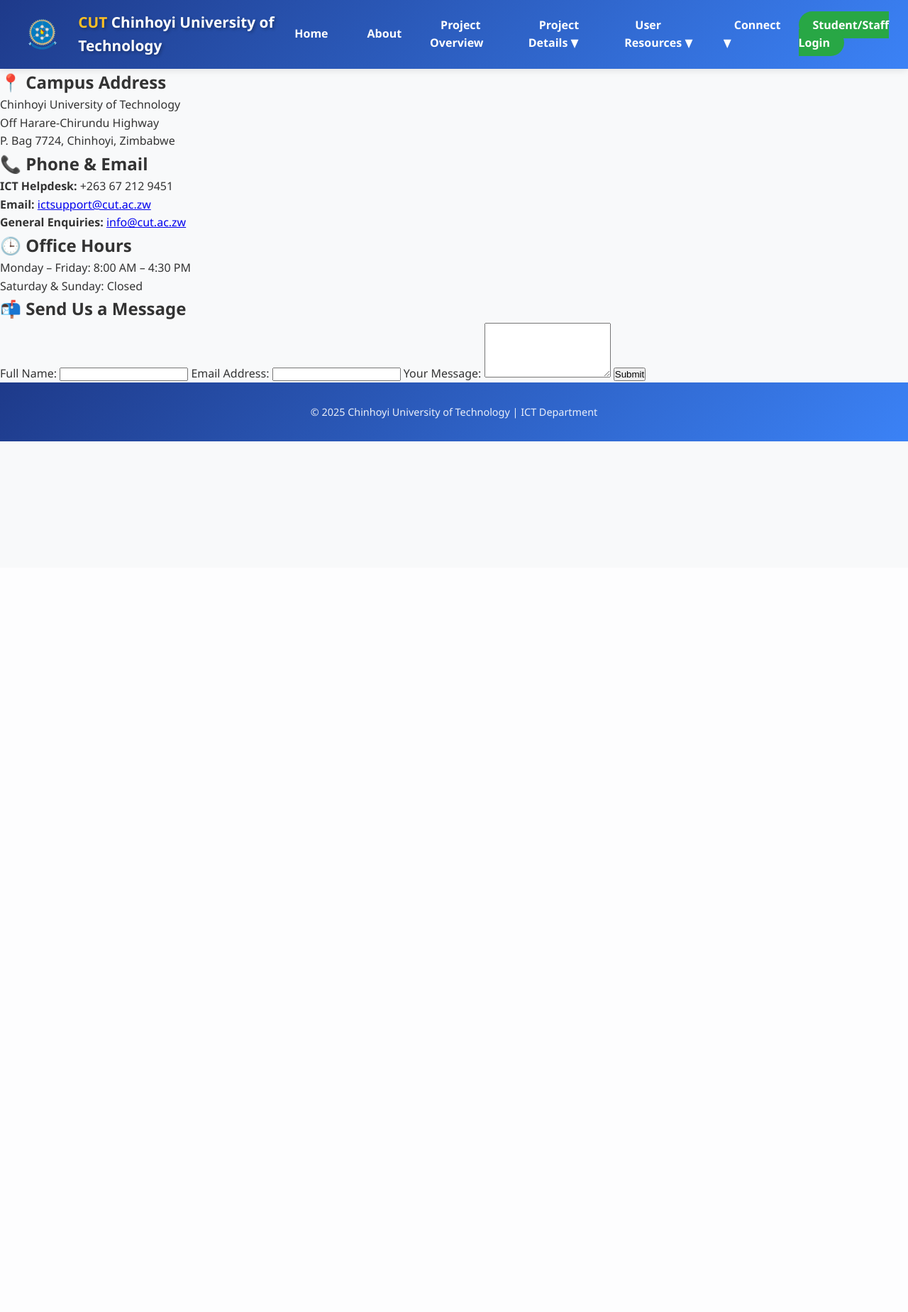
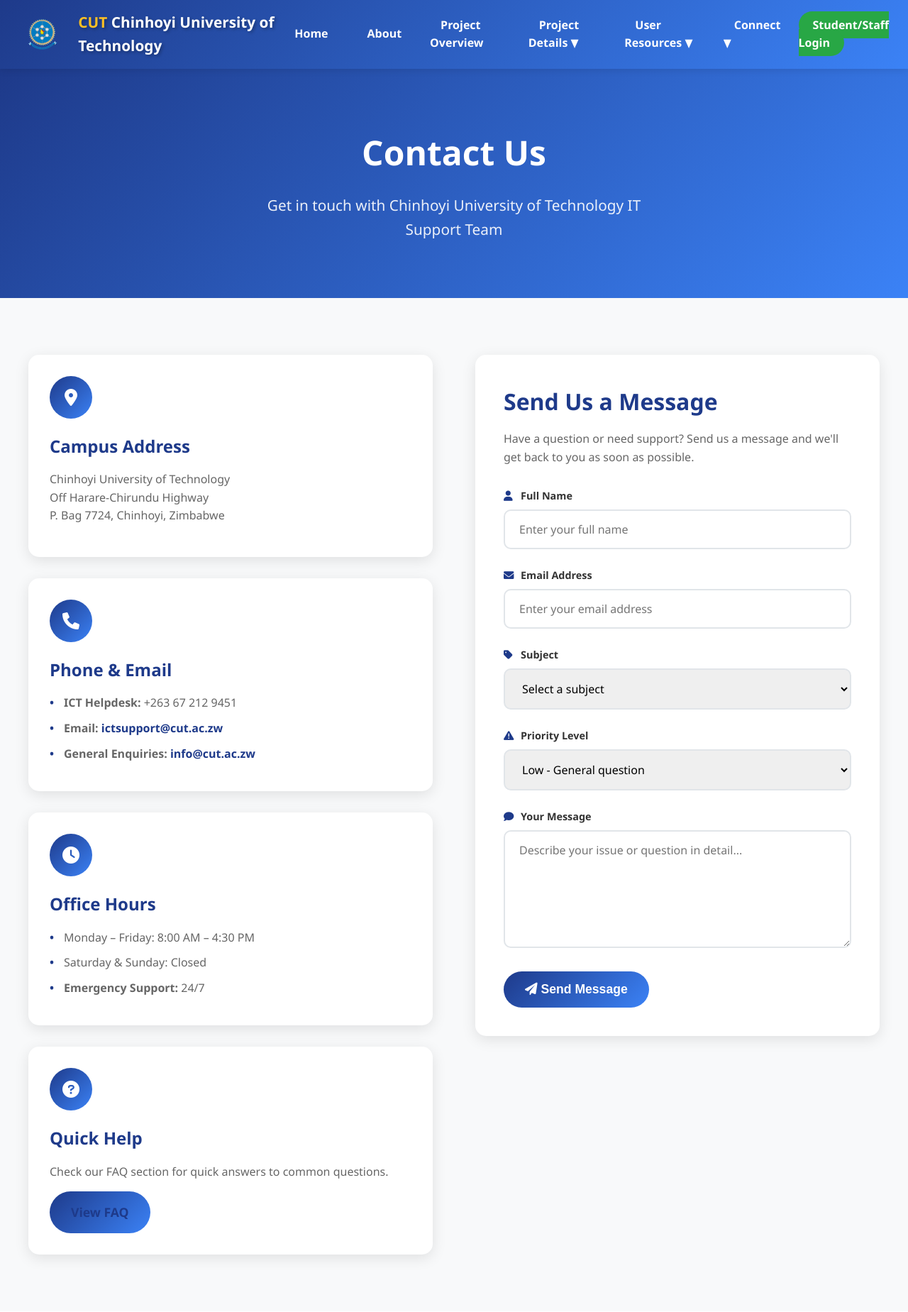
Before and after one commit to PraiseTechzw/Elearning-web-theo-s-project, a PHP site: page /campus-support/pages/contact.html in a window 1280 px wide. Shown: the top 1849 px of the page at 71% size. Before the commit the page ends 622 px from the top, so only its background shows below. Run offline with PHP 8.4, Linux system fonts and the light colour scheme.

Commit message:
Revamp contact page layout and functionality, enhancing user experience with a new design, improved contact form, and added FAQ section for better support.

```diff
--- a/assets/css/styles.css
+++ b/assets/css/styles.css
@@ -763,6 +763,231 @@
   line-height: 1.6;
 }
 
+/* Contact Page Styles */
+.contact-main {
+  min-height: 100vh;
+  background: #f8f9fa;
+}
+
+.contact-hero {
+  background: linear-gradient(135deg, #1e3a8a, #3b82f6);
+  color: white;
+  padding: 80px 20px;
+  text-align: center;
+}
+
+.contact-hero h1 {
+  font-size: 3rem;
+  margin-bottom: 20px;
+  font-weight: 700;
+}
+
+.contact-hero p {
+  font-size: 1.3rem;
+  opacity: 0.9;
+  max-width: 600px;
+  margin: 0 auto;
+}
+
+.contact-content {
+  padding: 80px 20px;
+}
+
+.contact-grid {
+  display: grid;
+  grid-template-columns: 1fr 1fr;
+  gap: 60px;
+  align-items: start;
+}
+
+.contact-info {
+  display: grid;
+  gap: 30px;
+}
+
+.info-card {
+  background: white;
+  padding: 30px;
+  border-radius: 15px;
+  box-shadow: 0 5px 20px rgba(0, 0, 0, 0.1);
+  transition: transform 0.3s ease;
+}
+
+.info-card:hover {
+  transform: translateY(-5px);
+}
+
+.info-icon {
+  width: 60px;
+  height: 60px;
+  background: linear-gradient(135deg, #1e3a8a, #3b82f6);
+  border-radius: 50%;
+  display: flex;
+  align-items: center;
+  justify-content: center;
+  margin-bottom: 20px;
+}
+
+.info-icon i {
+  font-size: 1.5rem;
+  color: white;
+}
+
+.info-card h3 {
+  color: #1e3a8a;
+  font-size: 1.5rem;
+  margin-bottom: 15px;
+  font-weight: 600;
+}
+
+.info-card p {
+  color: #666;
+  line-height: 1.6;
+  margin-bottom: 15px;
+}
+
+.info-card ul {
+  list-style: none;
+  padding: 0;
+}
+
+.info-card li {
+  color: #666;
+  margin-bottom: 10px;
+  padding-left: 20px;
+  position: relative;
+}
+
+.info-card li::before {
+  content: "•";
+  position: absolute;
+  left: 0;
+  color: #1e3a8a;
+  font-weight: bold;
+}
+
+.info-card a {
+  color: #1e3a8a;
+  text-decoration: none;
+  font-weight: 600;
+}
+
+.info-card a:hover {
+  color: #3b82f6;
+}
+
+.contact-form-section {
+  background: white;
+  padding: 40px;
+  border-radius: 15px;
+  box-shadow: 0 5px 20px rgba(0, 0, 0, 0.1);
+}
+
+.form-container h2 {
+  color: #1e3a8a;
+  font-size: 2rem;
+  margin-bottom: 15px;
+  font-weight: 700;
+}
+
+.form-container p {
+  color: #666;
+  margin-bottom: 30px;
+  line-height: 1.6;
+}
+
+.contact-form .form-group {
+  margin-bottom: 25px;
+}
+
+.contact-form .form-group label {
+  display: block;
+  color: #333;
+  font-weight: 600;
+  margin-bottom: 8px;
+  font-size: 0.9rem;
+  display: flex;
+  align-items: center;
+  gap: 8px;
+}
+
+.contact-form .form-group label i {
+  color: #1e3a8a;
+  width: 16px;
+}
+
+.contact-form input,
+.contact-form select,
+.contact-form textarea {
+  width: 100%;
+  padding: 15px 20px;
+  border: 2px solid #e1e5e9;
+  border-radius: 10px;
+  font-size: 1rem;
+  transition: all 0.3s ease;
+  box-sizing: border-box;
+  font-family: inherit;
+}
+
+.contact-form input:focus,
+.contact-form select:focus,
+.contact-form textarea:focus {
+  outline: none;
+  border-color: #1e3a8a;
+  box-shadow: 0 0 0 3px rgba(30, 58, 138, 0.1);
+}
+
+.contact-form textarea {
+  resize: vertical;
+  min-height: 120px;
+}
+
+.faq-section {
+  background: white;
+  padding: 80px 20px;
+}
+
+.faq-section h2 {
+  text-align: center;
+  color: #1e3a8a;
+  font-size: 2.5rem;
+  margin-bottom: 50px;
+  font-weight: 700;
+}
+
+.faq-grid {
+  display: grid;
+  grid-template-columns: repeat(auto-fit, minmax(300px, 1fr));
+  gap: 30px;
+}
+
+.faq-item {
+  background: #f8f9fa;
+  padding: 30px;
+  border-radius: 15px;
+  transition: transform 0.3s ease;
+  border-left: 4px solid #1e3a8a;
+}
+
+.faq-item:hover {
+  transform: translateY(-5px);
+  background: white;
+  box-shadow: 0 10px 25px rgba(0, 0, 0, 0.1);
+}
+
+.faq-item h4 {
+  color: #1e3a8a;
+  font-size: 1.3rem;
+  margin-bottom: 15px;
+  font-weight: 600;
+}
+
+.faq-item p {
+  color: #666;
+  line-height: 1.6;
+  margin: 0;
+}
+
 /* Mobile menu button */
 .mobile-menu-btn {
   display: none;
--- a/pages/contact.html
+++ b/pages/contact.html
@@ -45,50 +45,162 @@
     </nav>
   </header>
 
-  <main>
-    <section class="module">
-      <h2>📍 Campus Address</h2>
-      <p>Chinhoyi University of Technology<br />
-         Off Harare-Chirundu Highway<br />
+  <main class="contact-main">
+    <div class="contact-hero">
+      <div class="container">
+        <h1>Contact Us</h1>
+        <p>Get in touch with Chinhoyi University of Technology IT Support Team</p>
+      </div>
+    </div>
+
+    <section class="contact-content">
+      <div class="container">
+        <div class="contact-grid">
+          <div class="contact-info">
+            <div class="info-card">
+              <div class="info-icon">
+                <i class="fas fa-map-marker-alt"></i>
+              </div>
+              <h3>Campus Address</h3>
+              <p>Chinhoyi University of Technology<br>
+                 Off Harare-Chirundu Highway<br>
                  P. Bag 7724, Chinhoyi, Zimbabwe</p>
-    </section>
+            </div>
 
-    <section class="module">
-      <h2>📞 Phone & Email</h2>
+            <div class="info-card">
+              <div class="info-icon">
+                <i class="fas fa-phone"></i>
+              </div>
+              <h3>Phone & Email</h3>
               <ul>
                 <li><strong>ICT Helpdesk:</strong> +263 67 212 9451</li>
                 <li><strong>Email:</strong> <a href="mailto:ictsupport@cut.ac.zw">ictsupport@cut.ac.zw</a></li>
                 <li><strong>General Enquiries:</strong> <a href="mailto:info@cut.ac.zw">info@cut.ac.zw</a></li>
               </ul>
-    </section>
+            </div>
 
-    <section class="module">
-      <h2>🕒 Office Hours</h2>
+            <div class="info-card">
+              <div class="info-icon">
+                <i class="fas fa-clock"></i>
+              </div>
+              <h3>Office Hours</h3>
               <ul>
                 <li>Monday – Friday: 8:00 AM – 4:30 PM</li>
                 <li>Saturday & Sunday: Closed</li>
+                <li><strong>Emergency Support:</strong> 24/7</li>
               </ul>
+            </div>
+
+            <div class="info-card">
+              <div class="info-icon">
+                <i class="fas fa-question-circle"></i>
+              </div>
+              <h3>Quick Help</h3>
+              <p>Check our FAQ section for quick answers to common questions.</p>
+              <a href="#" class="btn btn-primary">View FAQ</a>
+            </div>
+          </div>
+
+          <div class="contact-form-section">
+            <div class="form-container">
+              <h2>Send Us a Message</h2>
+              <p>Have a question or need support? Send us a message and we'll get back to you as soon as possible.</p>
+
+              <form id="contactForm" class="contact-form">
+                <div class="form-group">
+                  <label for="name">
+                    <i class="fas fa-user"></i>
+                    Full Name
+                  </label>
+                  <input type="text" id="name" name="name" required placeholder="Enter your full name">
+                </div>
+
+                <div class="form-group">
+                  <label for="email">
+                    <i class="fas fa-envelope"></i>
+                    Email Address
+                  </label>
+                  <input type="email" id="email" name="email" required placeholder="Enter your email address">
+                </div>
+
+                <div class="form-group">
+                  <label for="subject">
+                    <i class="fas fa-tag"></i>
+                    Subject
+                  </label>
+                  <select id="subject" name="subject" required>
+                    <option value="">Select a subject</option>
+                    <option value="network">Network Issues</option>
+                    <option value="hardware">Hardware Support</option>
+                    <option value="software">Software Issues</option>
+                    <option value="login">Login Problems</option>
+                    <option value="general">General Inquiry</option>
+                    <option value="other">Other</option>
+                  </select>
+                </div>
+
+                <div class="form-group">
+                  <label for="priority">
+                    <i class="fas fa-exclamation-triangle"></i>
+                    Priority Level
+                  </label>
+                  <select id="priority" name="priority" required>
+                    <option value="low">Low - General question</option>
+                    <option value="medium">Medium - Minor issue</option>
+                    <option value="high">High - Urgent issue</option>
+                    <option value="critical">Critical - System down</option>
+                  </select>
+                </div>
+
+                <div class="form-group">
+                  <label for="message">
+                    <i class="fas fa-comment"></i>
+                    Your Message
+                  </label>
+                  <textarea id="message" name="message" rows="6" required placeholder="Describe your issue or question in detail..."></textarea>
+                </div>
+
+                <button type="submit" class="btn btn-primary">
+                  <i class="fas fa-paper-plane"></i>
+                  Send Message
+                </button>
+              </form>
+            </div>
+          </div>
+        </div>
+      </div>
     </section>
 
-    <section class="module">
-      <h2>📬 Send Us a Message</h2>
-      <form action="#" method="post">
-        <label for="name">Full Name:</label>
-        <input type="text" id="name" name="name" required />
-
-        <label for="email">Email Address:</label>
-        <input type="email" id="email" name="email" required />
-
-        <label for="message">Your Message:</label>
-        <textarea id="message" name="message" rows="5" required></textarea>
-
-        <button type="submit">Submit</button>
-      </form>
+    <section class="faq-section">
+      <div class="container">
+        <h2>Frequently Asked Questions</h2>
+        <div class="faq-grid">
+          <div class="faq-item">
+            <h4>How do I connect to the campus Wi-Fi?</h4>
+            <p>Select "CUT-Student" or "CUT-Staff" network, enter your student/staff credentials, and accept the terms of service.</p>
+          </div>
+          <div class="faq-item">
+            <h4>What should I do if I can't access my email?</h4>
+            <p>Check your internet connection first, then try clearing your browser cache or using a different browser. Contact IT support if the issue persists.</p>
+          </div>
+          <div class="faq-item">
+            <h4>How do I reset my password?</h4>
+            <p>Visit the login page and click "Forgot Password" or contact the IT helpdesk for assistance with password reset.</p>
+          </div>
+          <div class="faq-item">
+            <h4>What software is available for students?</h4>
+            <p>Students have access to Microsoft Office 365, various programming tools, and specialized software for their courses through the university portal.</p>
+          </div>
+        </div>
+      </div>
     </section>
   </main>
 
   <footer>
-    <p>&copy; 2025 Chinhoyi University of Technology | ICT Department</p>
+    <p>&copy; 2025 Chinhoyi University of Technology - Campus IT Support System. All rights reserved.</p>
   </footer>
+
+  <script src="../assets/js/main.js"></script>
+  <script src="../assets/js/contact.js"></script>
 </body>
 </html>
```
Lines whose indentation alone changed are shown as unchanged.
